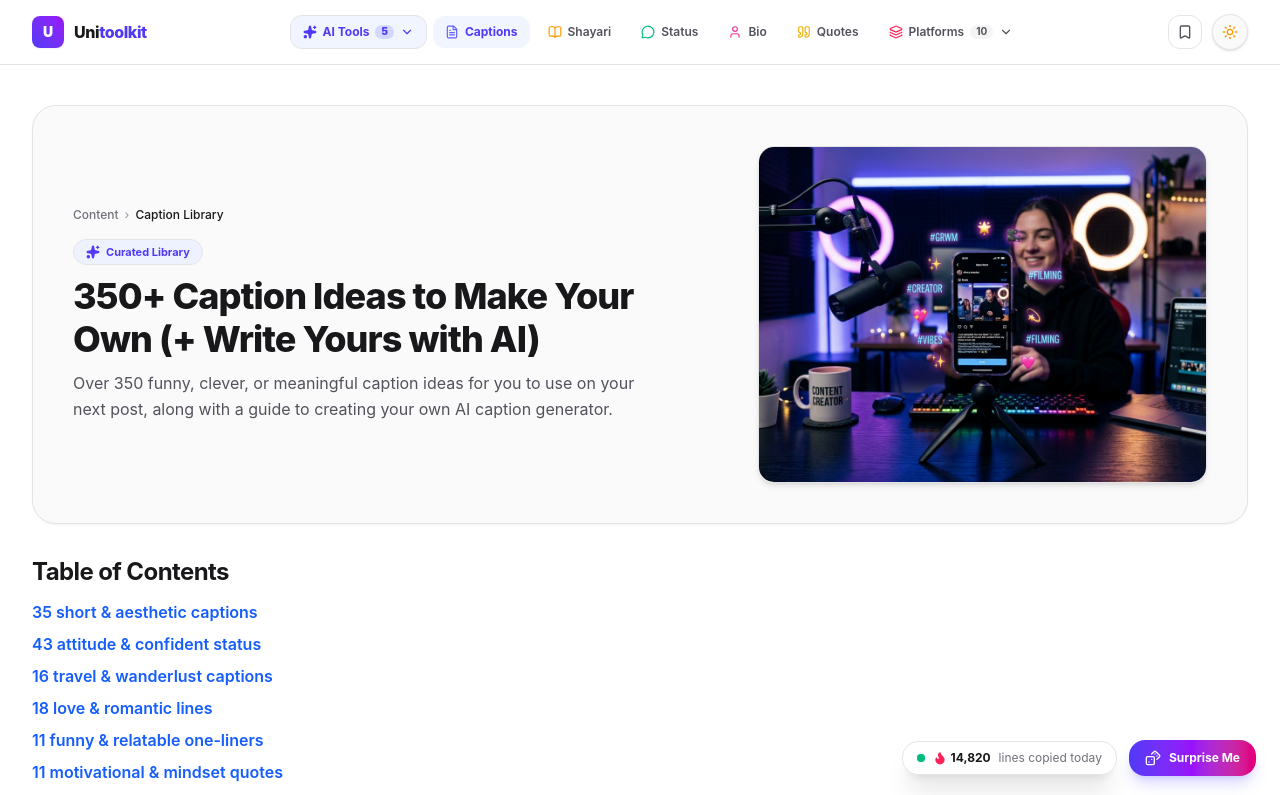
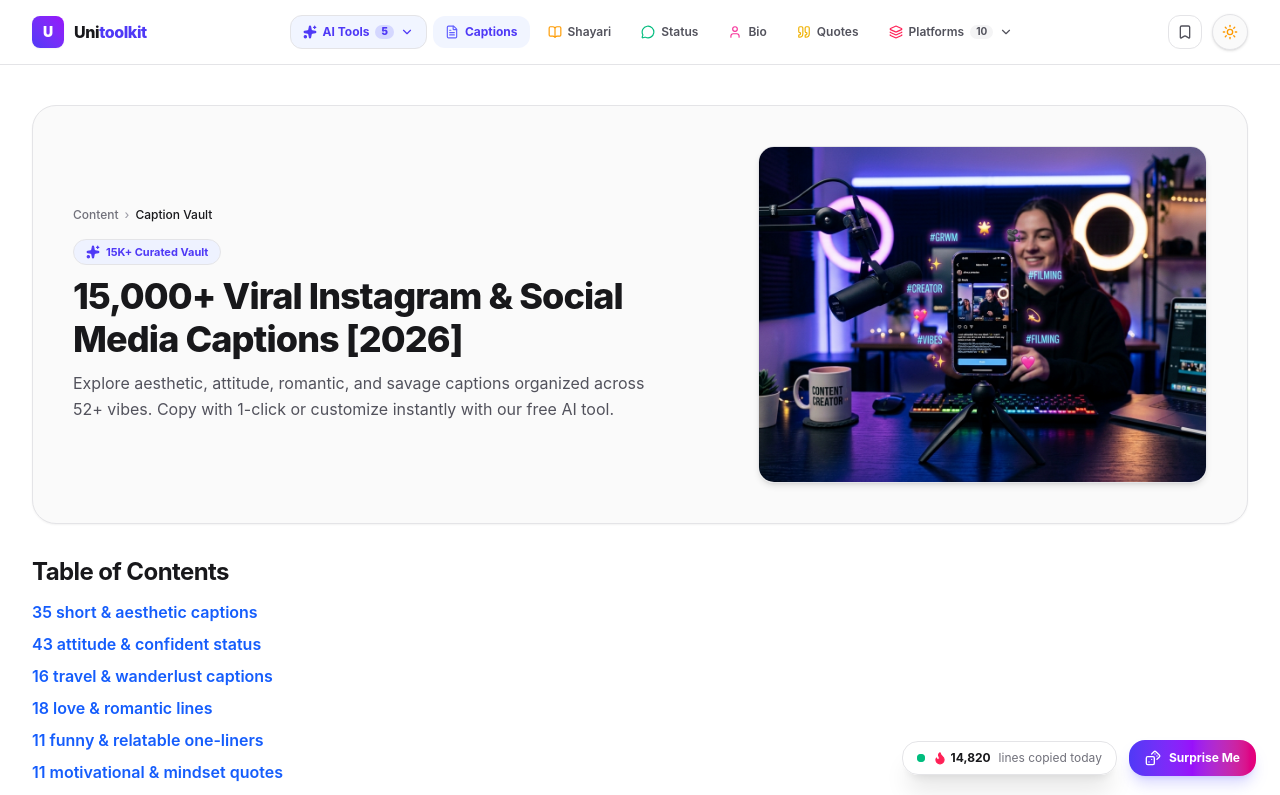
Before and after one commit to DevNova07/unitoolkit, a Next.js app: page /captions in a window 1280 px wide. Shown: the top 795 px of the page. Built offline with nearby package versions, Linux system fonts and the light colour scheme.

Commit message:
fix(seo): replace awkward H1 headings with clean, high-converting 2026 headlines

```diff
--- a/app/captions/page.tsx
+++ b/app/captions/page.tsx
@@ -206,13 +206,13 @@ function CaptionsContent() {
       {/* 1. Editorial Hero (Clean & Action-First) */}
       <EditorialHero
         platformName="Captions"
-        badge="Curated Library"
-        title="350+ Caption Ideas to Make Your Own (+ Write Yours with AI)"
-        description="Over 350 funny, clever, or meaningful caption ideas for you to use on your next post, along with a guide to creating your own AI caption generator."
+        badge="15K+ Curated Vault"
+        title="15,000+ Viral Instagram & Social Media Captions [2026]"
+        description="Explore aesthetic, attitude, romantic, and savage captions organized across 52+ vibes. Copy with 1-click or customize instantly with our free AI tool."
         heroImage="/images/hero-creator.jpg"
         breadcrumbs={[
           { label: "Content", href: "/#explore-content" },
-          { label: "Caption Library" },
+          { label: "Caption Vault" },
         ]}
         tocItems={structuredSections.map((sec) => ({
           id: sec.id,
--- a/components/captions/EditorialHero.tsx
+++ b/components/captions/EditorialHero.tsx
@@ -30,7 +30,7 @@ export function EditorialHero({
   platformName = "Instagram",
   badge,
   date = "Feb 20, 2026",
-  title = "350+ Caption Ideas to Make Your Own",
+  title = "15,000+ Curated Social Media Captions & Viral Lines",
   description = "Curated aesthetic, viral, and savage caption ideas ready to copy in 1-click.",
   heroImage,
   readTime = "10 min read",
```
